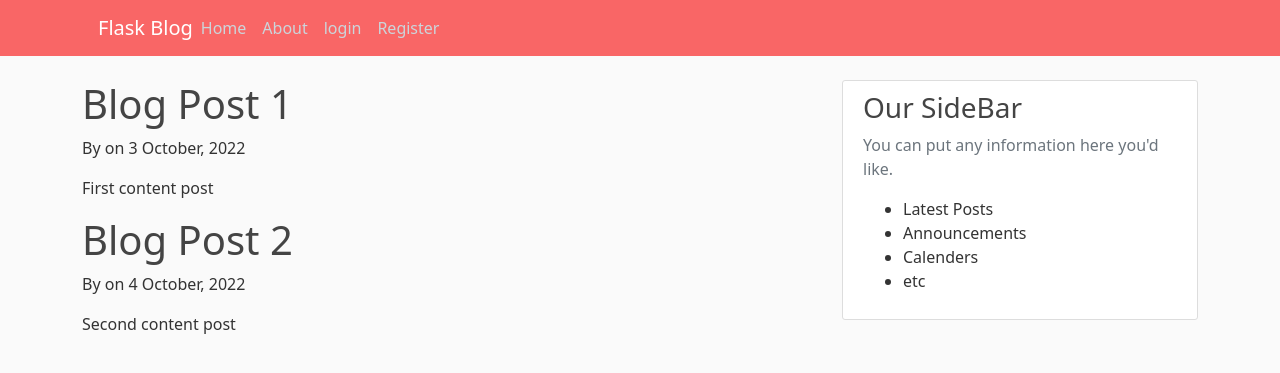
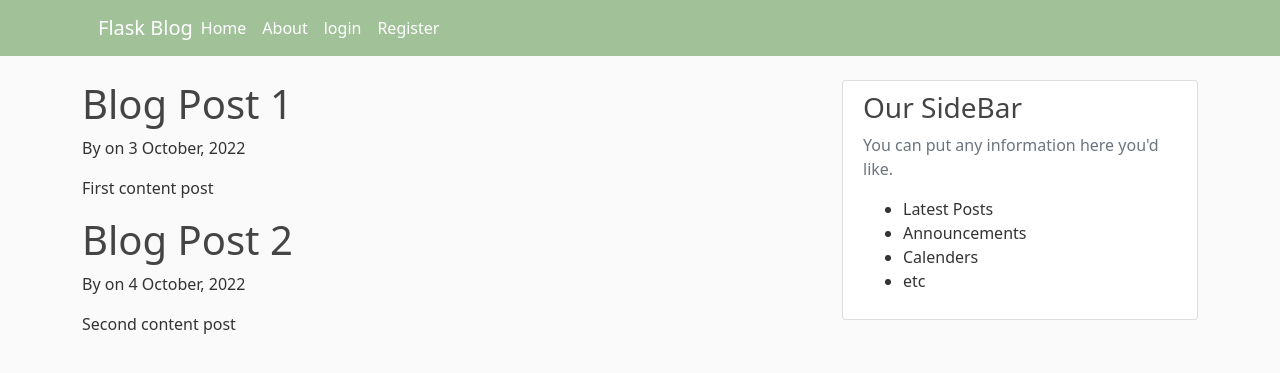
Before and after one commit to Yasir-Khan22/Flask_practice, a Flask app: page / in a window 1280 px wide. Shown: the top 373 px of the page. Run offline with Flask 2, Linux system fonts and the light colour scheme.

Commit message:
stylsheet updated

```diff
--- a/static/main.css
+++ b/static/main.css
@@ -14,11 +14,11 @@ h6 {
 }
 
 .bg-darker {
-    background-color: #F96666;
+    background-color: #A1C298;
 }
 
 .site-header .navbar-nav .nav-link {
-    color: #cbd5db;
+    color: #ffffff;
 }
 
 .site-header .navbar-nav .nav-link:hover {
```
